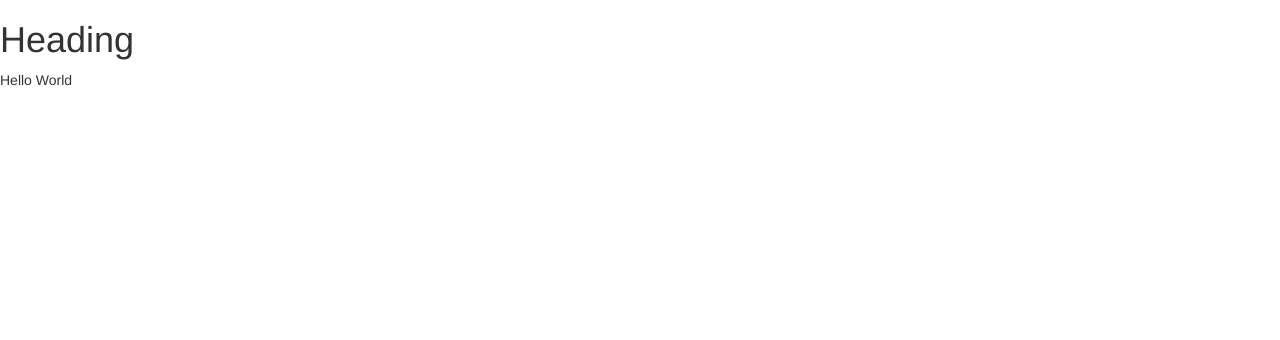
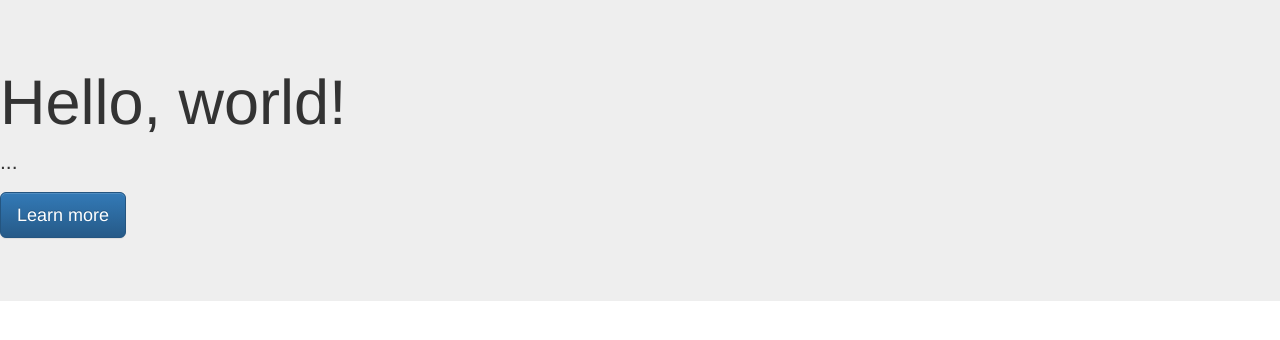
Before and after one commit to charlielockwood/charlielockwood.github.io, a plain HTML site: page index.html in a window 1280 px wide. Drawn offline with nearby package versions, Linux system fonts and the light colour scheme.

Commit message:
Update index.html

```diff
--- a/index.html
+++ b/index.html
@@ -14,8 +14,11 @@
 </head>
 
 <body>
-  <h1>Heading</h1>
-  <p>Hello World</p>
+  <div class="jumbotron">
+  <h1>Hello, world!</h1>
+  <p>...</p>
+  <p><a class="btn btn-primary btn-lg" href="#" role="button">Learn more</a></p>
+  </div>
 </body>
 
 </html>
```
